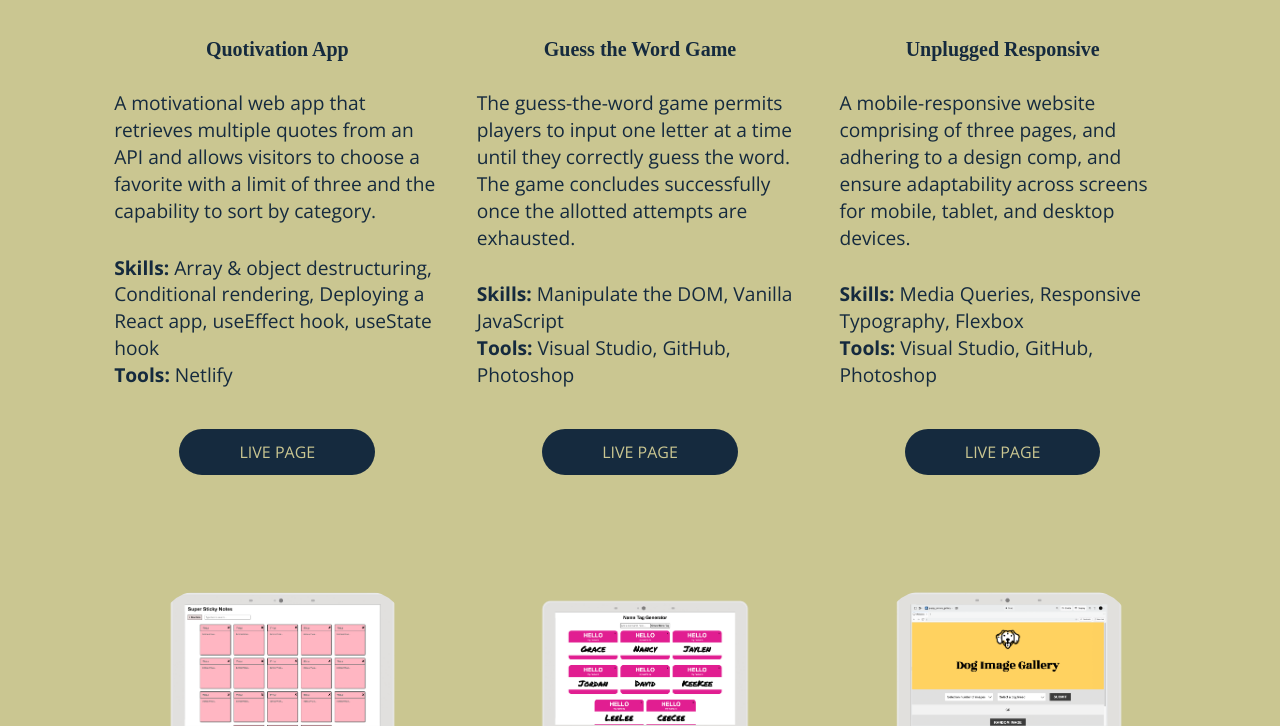
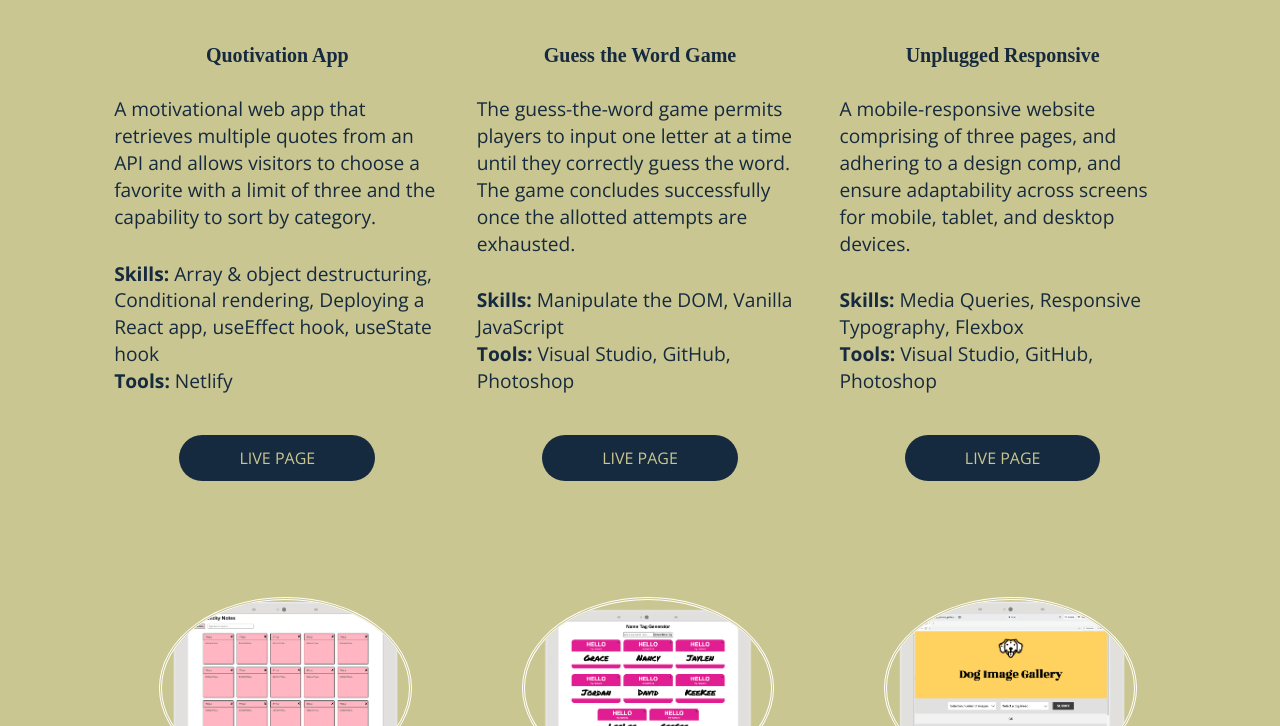
Before and after one commit to lee77carter/meet-lee, a website built with webpack: page index.html in a window 1280 px wide. Shown: the part 1029-1755 px from the top of the page. Built offline with nearby package versions, Linux system fonts and the light colour scheme; a web font is replaced by a local one.

Commit message:
Rounded profile image & added white border to match up with LinkedIn.

```diff
--- a/css/main.css
+++ b/css/main.css
@@ -219,8 +219,10 @@ span {
 
 img {
   width: 100%;
-  border-style: none;
-  border-radius: 40px;
+  border-style: double;
+  border-radius: 50%;
+  border-width: medium;
+  border-color: #ffffff;
 }
 
 .portfolio-wrapper {
@@ -676,9 +678,9 @@ footer a:hover {
   }
 
   #profile-image {
-    width: 300px;
+    width: 334px;
     height: 500px;
-    padding-top: 55px;
+    padding-top: 4px;
   }
 
   .about-content-wrapper {
```
